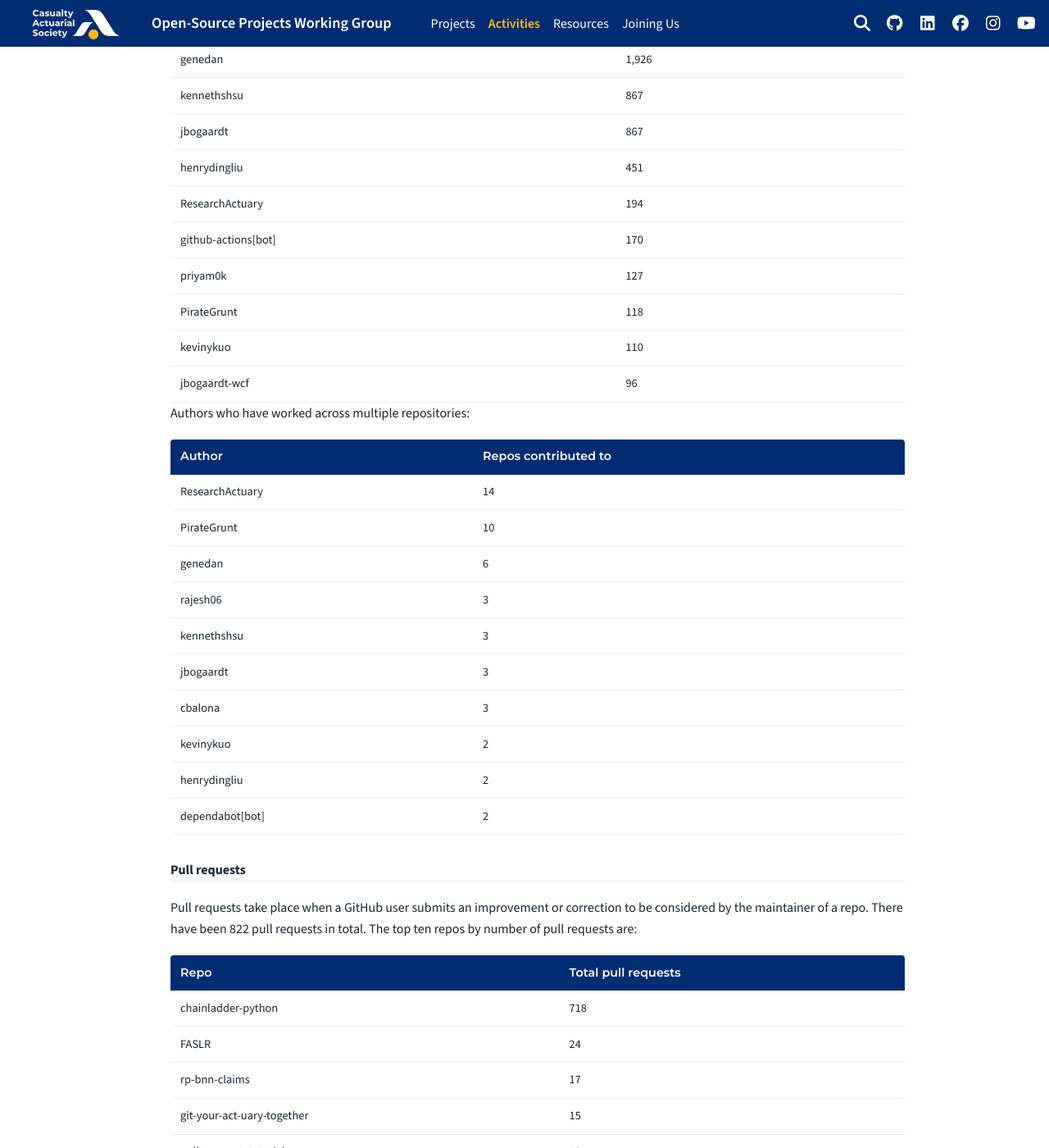
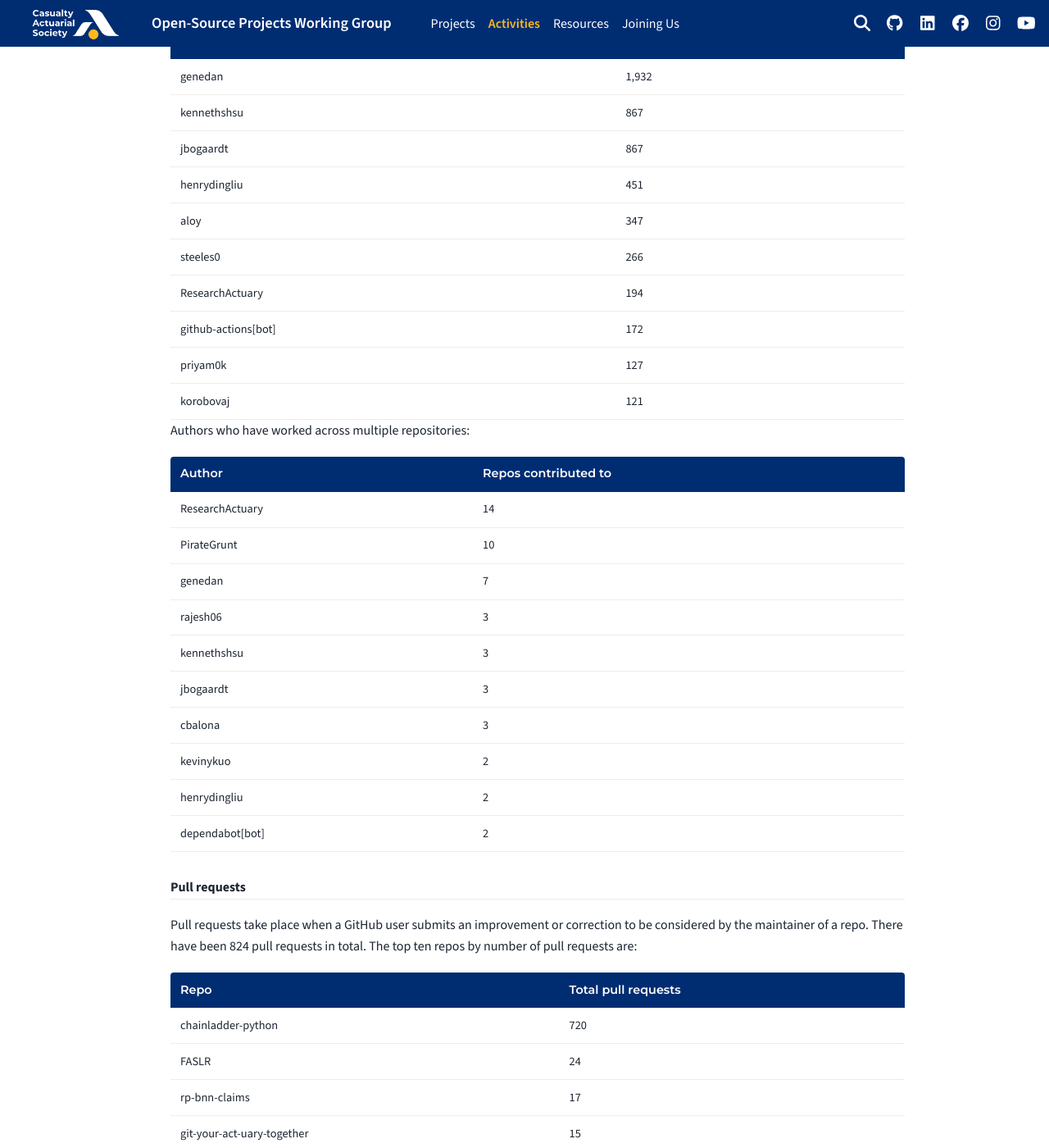
Before and after one commit to casact/casact.github.io, a Sphinx documentation site: the page built from docs/activities.md, in a window 1280 px wide and 1400 px high, scrolled down 4446 px. Shown: the whole window at 82% size. Built offline with Sphinx 7.4.7 and the PyData theme 0.15.4, drawn with Linux system fonts in a browser that asks for light colours; some of the changed text lies outside the part shown.

````diff
--- a/docs/activities.md
+++ b/docs/activities.md
@@ -77,16 +77,16 @@ The ten most frequent contributors across all repos are:
 <tr><th>Author</th><th>Commits</th></tr>
 </thead>
 <tbody>
-<tr><td>genedan</td><td>1,926</td></tr>
+<tr><td>genedan</td><td>1,932</td></tr>
 <tr><td>kennethshsu</td><td>867</td></tr>
 <tr><td>jbogaardt</td><td>867</td></tr>
 <tr><td>henrydingliu</td><td>451</td></tr>
+<tr><td>aloy</td><td>347</td></tr>
+<tr><td>steeles0</td><td>266</td></tr>
 <tr><td>ResearchActuary</td><td>194</td></tr>
-<tr><td>github-actions[bot]</td><td>170</td></tr>
+<tr><td>github-actions[bot]</td><td>172</td></tr>
 <tr><td>priyam0k</td><td>127</td></tr>
-<tr><td>PirateGrunt</td><td>118</td></tr>
-<tr><td>kevinykuo</td><td>110</td></tr>
-<tr><td>jbogaardt-wcf</td><td>96</td></tr>
+<tr><td>korobovaj</td><td>121</td></tr>
 </tbody>
 </table>
 ```
@@ -101,7 +101,7 @@ Authors who have worked across multiple repositories:
 <tbody>
 <tr><td>ResearchActuary</td><td>14</td></tr>
 <tr><td>PirateGrunt</td><td>10</td></tr>
-<tr><td>genedan</td><td>6</td></tr>
+<tr><td>genedan</td><td>7</td></tr>
 <tr><td>rajesh06</td><td>3</td></tr>
 <tr><td>kennethshsu</td><td>3</td></tr>
 <tr><td>jbogaardt</td><td>3</td></tr>
@@ -116,7 +116,7 @@ Authors who have worked across multiple repositories:
 ```{rubric} Pull requests
 ```
 
-Pull requests take place when a GitHub user submits an improvement or correction to be considered by the maintainer of a repo. There have been 822 pull requests in total. The top ten repos by number of pull requests are:
+Pull requests take place when a GitHub user submits an improvement or correction to be considered by the maintainer of a repo. There have been 824 pull requests in total. The top ten repos by number of pull requests are:
 
 ```{raw} html
 <table class="cas-repo-table">
@@ -124,7 +124,7 @@ Pull requests take place when a GitHub user submits an improvement or correction
 <tr><th>Repo</th><th>Total pull requests</th></tr>
 </thead>
 <tbody>
-<tr><td>chainladder-python</td><td>718</td></tr>
+<tr><td>chainladder-python</td><td>720</td></tr>
 <tr><td>FASLR</td><td>24</td></tr>
 <tr><td>rp-bnn-claims</td><td>17</td></tr>
 <tr><td>git-your-act-uary-together</td><td>15</td></tr>
````
Also changed, not shown: other parts of docs/activities.md (+5 -5 lines), docs/index.md (+2 -2 lines), docs/_static/images/metrics/by_language.svg, docs/_static/images/metrics/cumulative_commits.svg, docs/_static/images/metrics/cumulative_issues_closed.svg, docs/_static/images/metrics/cumulative_prs.svg, docs/_static/images/metrics/forks.svg, docs/_static/images/metrics/repo_growth.svg, docs/_static/images/metrics/stars.svg.
